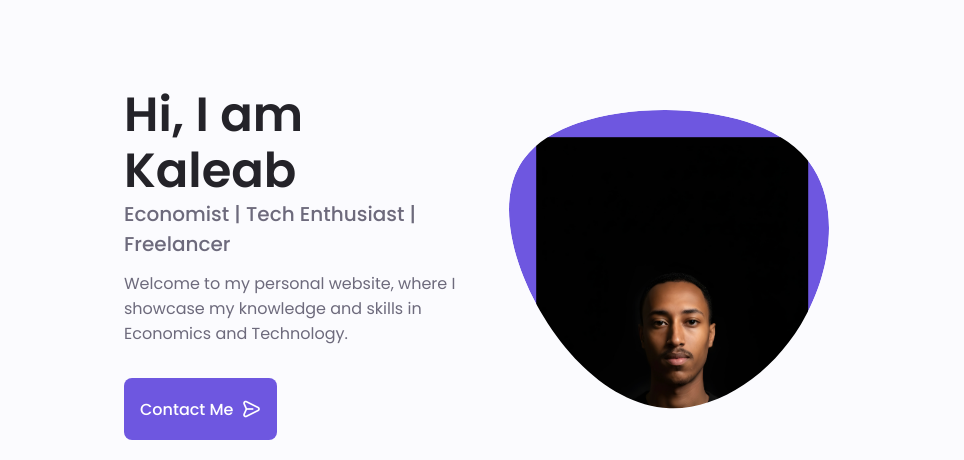
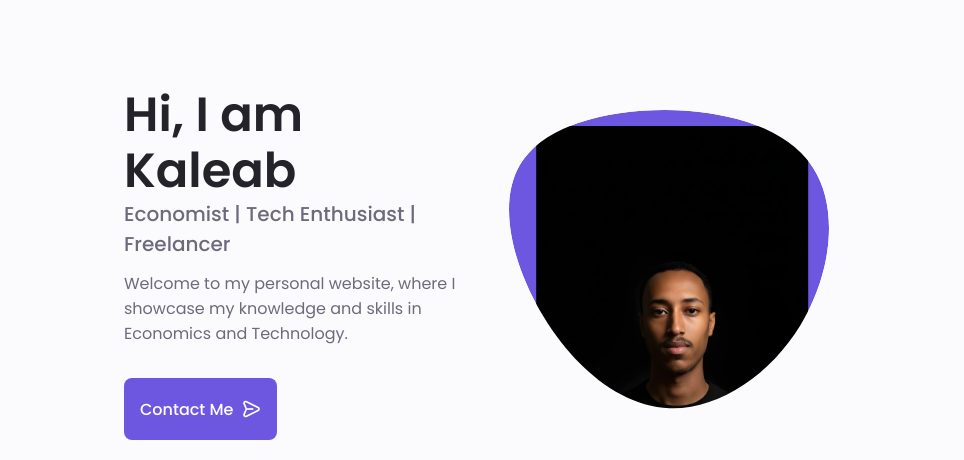
Before and after one commit to Kaleabmoges/Kaleab-Moges, a plain HTML site: page index.html in a window 1280 px wide. Shown: the part 97-557 px from the top of the page, 184-1148 px from the left. Drawn offline with nearby package versions, Linux system fonts and the light colour scheme.

Commit message:
Update index.html

```diff
--- a/index.html
+++ b/index.html
@@ -121,7 +121,7 @@
                                     165.547 130.807 187.559 100.226 186.353C69.6454 185.297 41.0228 161.023 21.7403
                                     129.362C2.45775 97.8511 -7.48481 59.1033 6.67581 34.5279C20.9871 10.1032 59.7028
                                     -0.149132 97.9666 0.00163737C136.23 0.303176 174.193 10.857 190.312 36.4879Z" />
-                                <image class="home__blob-img" x="17" y="17" href="./assets/img/perfil.png" />
+                                <image class="home__blob-img" x="17" y="10" href="./assets/img/perfil.png" />
                             </g>
                         </svg>
                     </div>
```
